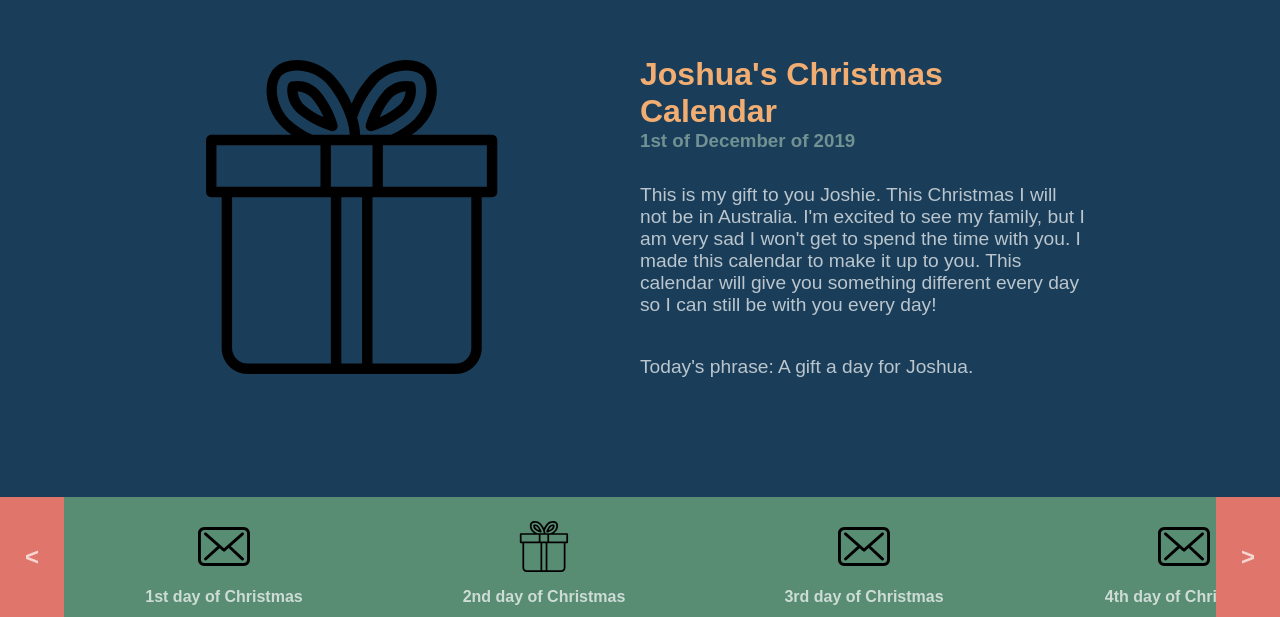
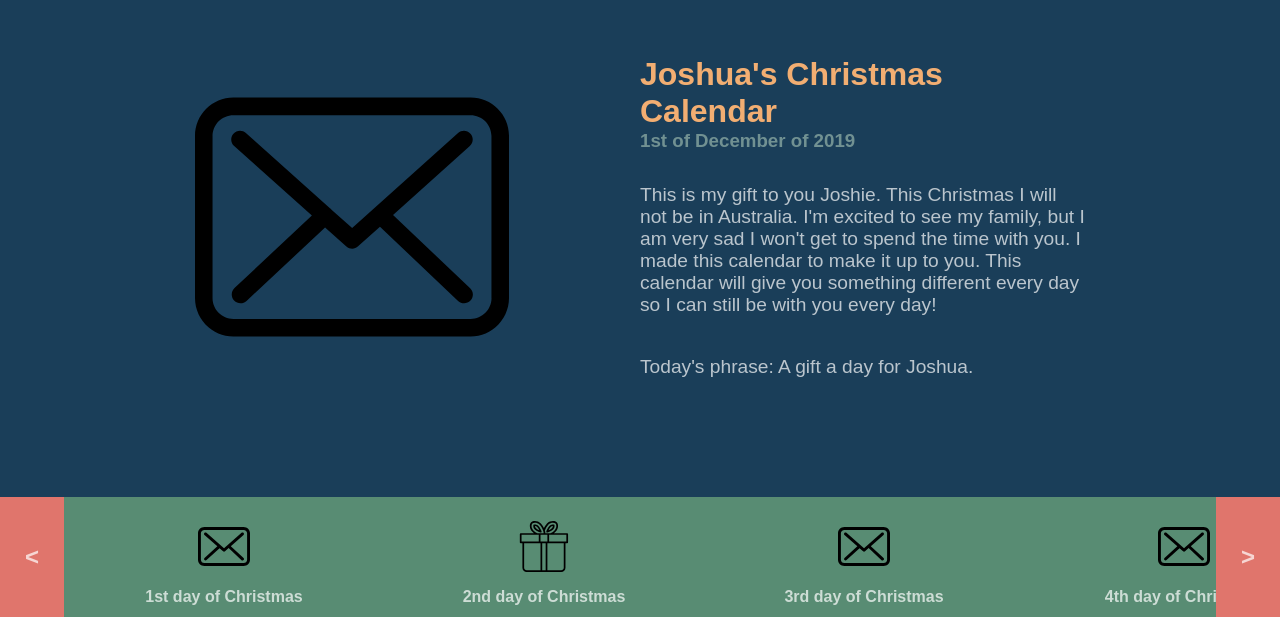
Before and after one commit to sebzuloaga/christmas-Calendar, a React (Create React App) app: page / in a window 1280 px wide. Shown: the part 183-800 px from the top of the page. Built offline with nearby package versions, Linux system fonts and the light colour scheme.

Commit message:
Adds click event to change the day information by clicking on calendar day

```diff
--- a/src/components/App.js
+++ b/src/components/App.js
@@ -8,6 +8,8 @@ import '../styles/style.scss';
 function App() {
 
   const [day, setDay] = useState("01/12/2019");
+  const [dayInfo, setDayInfo] =useState(calendarData[0]);
+
 //  Effect to check the current date and pass it to the default
   useEffect( () => {
 
@@ -29,14 +31,24 @@ function App() {
       console.log("lowerDay");
     }else{
       setDay(today);
+      setDayInfo(calendarData[parseInt(dd) - 1])
     }
   }, [])
+
+  useEffect( () => {
+    let dd = new Date(day).getDate();
+  })
+
+  const handleCalendarClick = (e, day) => {
+    let dd = day.substring(0, 2);
+    setDayInfo(calendarData[parseInt(dd) - 1]);
+  }
 
   return (
     <div className="App">
       <Welcome />
-      <DayOverview data={calendarData}/>
-      <Calendar />
+      <DayOverview data={dayInfo}/>
+      <Calendar handleCalendarClick={handleCalendarClick}/>
     </div>
   );
 }
--- a/src/components/Calendar.js
+++ b/src/components/Calendar.js
@@ -5,13 +5,13 @@ import calendarData from '../data/calendarData';
 
 const calendar = calendarData;
 
-function Calendar() {
+function Calendar(props) {
     const [position, setPosition] = useState({left: '0%'});
     const [day, setDay] = useState(1);
 
     const handleClick = (orientation) => {
 
-        if(day >= 1 && day <= 29) {
+        if(day >= 1 && day <= 24) {
             const currentPosition = position.left;
             const positionToNumber = (Number(currentPosition.split('%')[0]));
 
@@ -19,7 +19,7 @@ function Calendar() {
                 setDay(day - 1);
                 const newStyle = (positionToNumber + 25) + '%';
                 setPosition({left: newStyle});
-            }else if(orientation === 'right' && day < 29){
+            }else if(orientation === 'right' && day < 24){
                 setDay(day + 1);
                 const newStyle = (positionToNumber - 25) + '%';
                 setPosition({left: newStyle});
@@ -32,7 +32,7 @@ function Calendar() {
             <Arrow orientation="left" handleClick={handleClick}/>
             <div className="dayContainer" style={position}>
                 {calendar.map( (day) => {
-                    return <Day data={day} key={day.date}/>
+                    return <Day data={day} key={day.date} handleCalendarClick={props.handleCalendarClick}/>
                 })}
             </div>
             <Arrow orientation="right" handleClick={handleClick}/>
--- a/src/components/Day.js
+++ b/src/components/Day.js
@@ -18,9 +18,12 @@ function Day (props) {
         }
     })
 
+    const handleClick = (e) => {
+        props.handleCalendarClick(e, props.data.date)
+    }
 
     return(
-        <article>
+        <article onClick={handleClick}>
             <figure>
                 <img src={img} />
             </figure>
--- a/src/components/DayOverview.js
+++ b/src/components/DayOverview.js
@@ -5,18 +5,10 @@ import GiftSummary from './GiftSummary';
 function DayOverview(props) {
     return (
         <main>
-            {
-                props.data.map( day => {
-                    return(
-                        <article>
-                            <PictureSummary
-                                hint={day.clue}/>
-                            <GiftSummary
-                                data={day}/>
-                        </article>
-                    )
-                })
-            }
+            <article>
+                <PictureSummary data={props.data} />
+                <GiftSummary data={props.data}/>
+            </article>
         </main>
     )
 }
--- a/src/components/Hint.js
+++ b/src/components/Hint.js
@@ -3,7 +3,7 @@ import React from 'react';
 function Hint(props) {
     return(
         <figcaption className="noShow">
-            <p><span>Hint:</span> We might not be rich, but we could be!</p>
+            <p><span>Hint:</span> {props.data}</p>
         </figcaption>
     )
 }
--- a/src/components/Picture.js
+++ b/src/components/Picture.js
@@ -1,9 +1,27 @@
-import React from 'react';
+import React, {useState, useEffect} from 'react';
 import Gift from '../assets/gift.svg';
+import IOU from '../assets/promise.svg';
+import Message from '../assets/envelope.svg';
 
 function Picture(props) {
+
+    const [category, setCategory] = useState(props.data);
+    const [img, setImage] = useState(Gift);
+
+    useEffect(() => {
+        setCategory(props.data);
+
+        if (category === "IOU"){
+            setImage(IOU);
+        }else if (category === "Message"){
+            setImage(Message);
+        }else{
+            setImage(Gift);
+        }
+    })
+
     return(
-        <img src={Gift} />
+        <img src={img} />
     )
 }
 
--- a/src/components/PictureSummary.js
+++ b/src/components/PictureSummary.js
@@ -1,13 +1,12 @@
 import React from 'react';
 import Picture from './Picture.js'
 import Hint from './Hint.js';
-import Gift from '../assets/gift.svg';
 
 function PictureSummary (props) {
     return (
         <figure>
-            <Hint />
-            <Picture />
+            <Hint data={props.data.clue}/>
+            <Picture data={props.data.category}/>
         </figure>
     )
 }
```
